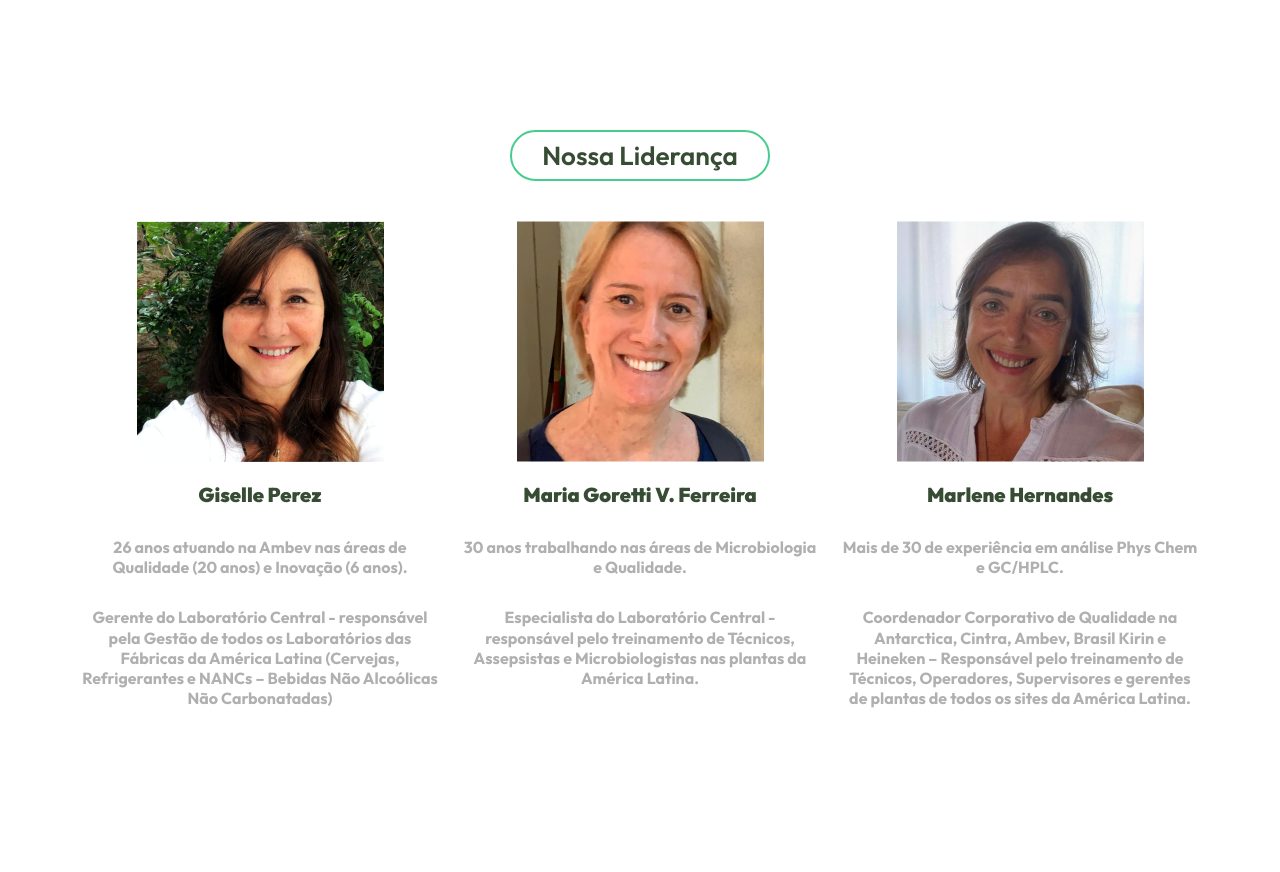
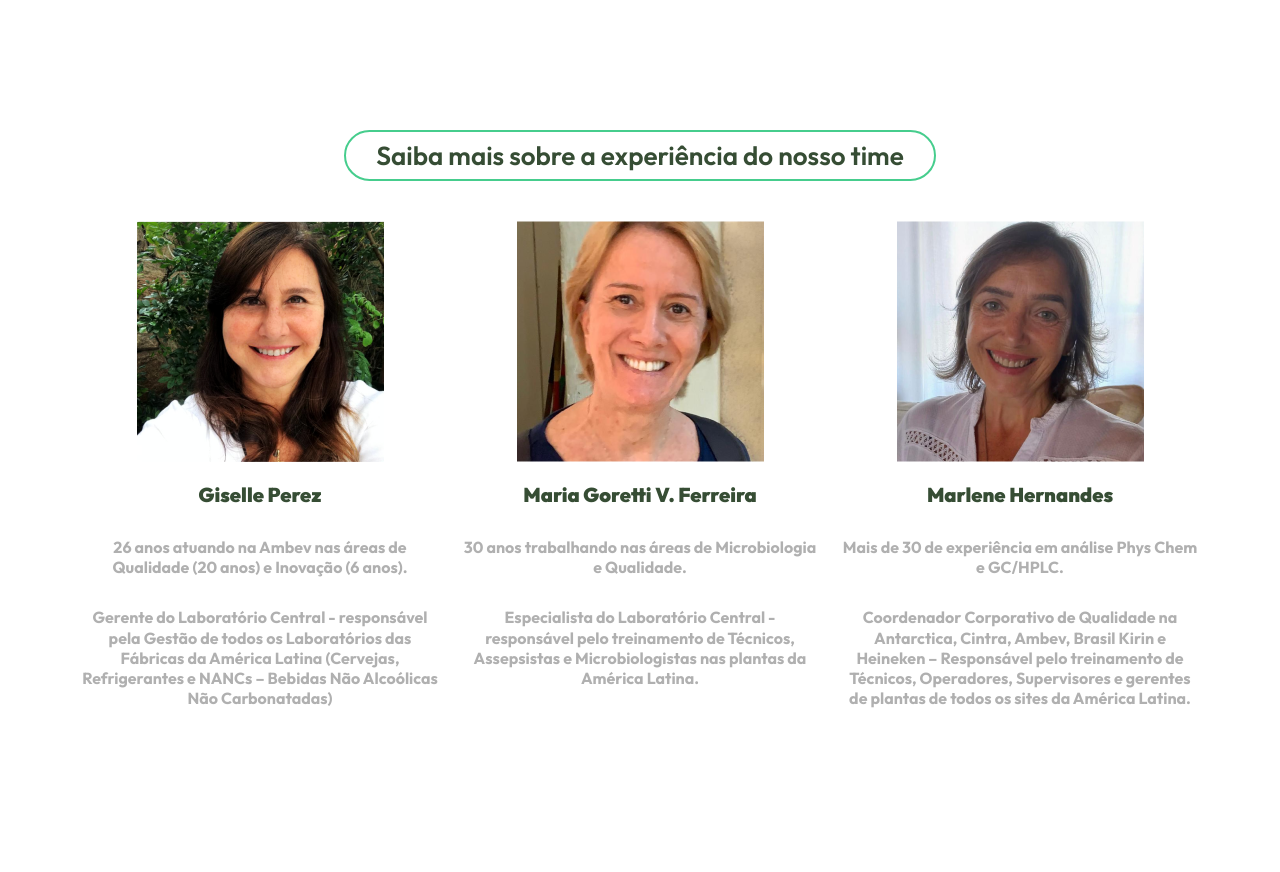
Before and after one commit to psdiaspedro/FroConsultoria, a website: page sobre.html in a window 1280 px wide. Shown: the part 1420-2292 px from the top of the page. Drawn offline with nearby package versions, Linux system fonts and the light colour scheme.

Commit message:
version 2.0

```diff
--- a/sobre.html
+++ b/sobre.html
@@ -157,7 +157,9 @@
 		<div class="container-sm text-center">
 			<a href="lideres.html">
 				<h2>
-					<span class="border border-2 rounded-pill caixa border-success">Nossa Liderança</span>
+					<span class="border border-2 rounded-pill caixa border-success">
+						Saiba mais sobre a experiência do nosso time
+					</span>
 				</h2>
 			</a>
 			<div class="row row-cols-1 row-cols-md-3 ">
```
